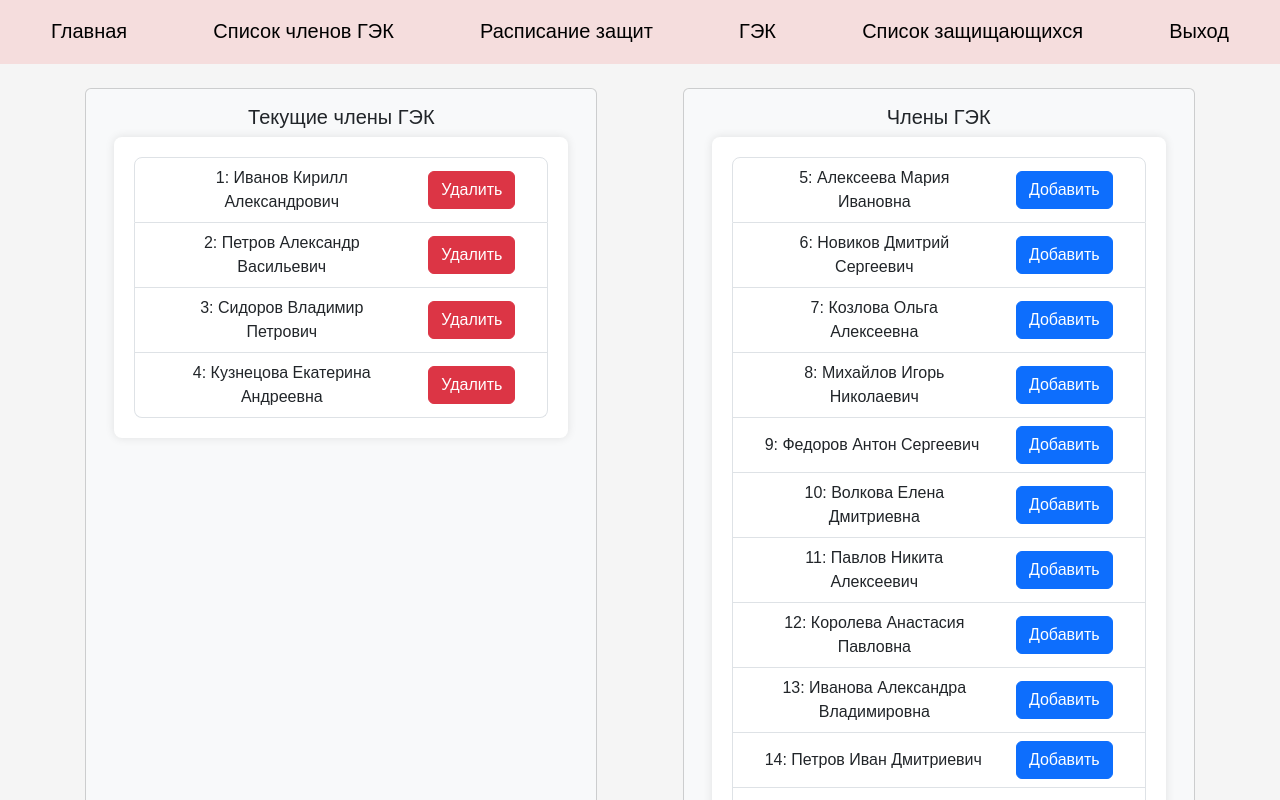
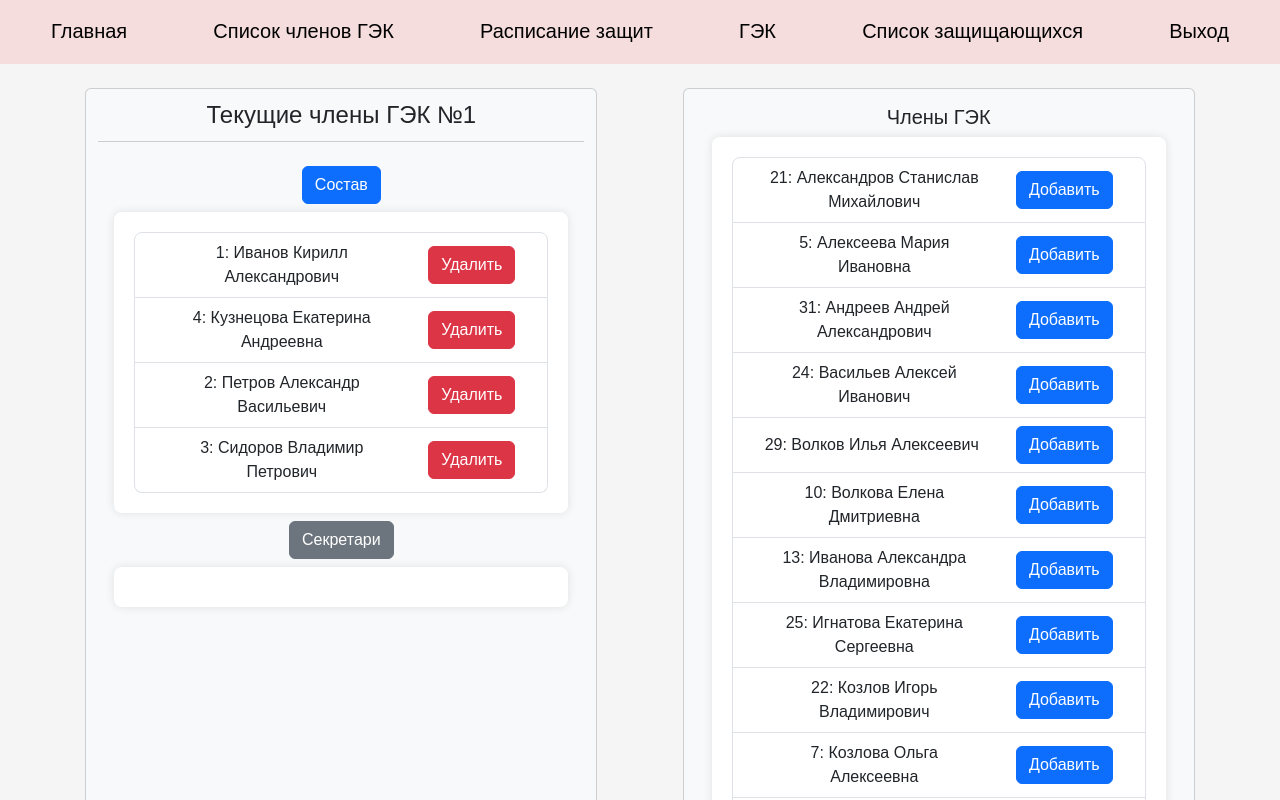
Before and after one commit to alexyackovlev192/VKR, a React (Create React App) app: page /edit-gek/1 in a window 1280 px wide. Shown: the top 800 px of the page. Built offline with nearby package versions, Linux system fonts and the light colour scheme.

Commit message:
EditGekPage

```diff
--- a/src/pages/EditGekPage.js
+++ b/src/pages/EditGekPage.js
@@ -8,6 +8,7 @@ const EditGekPage = () => {
     const { gekId } = useParams(); // Получаем параметр маршрута
     const [membersGek, setMembersGek] = useState([]);
     const [allMembersGek, setAllMembersGek] = useState([]);
+    const [selectedCategory, setSelectedCategory] = useState('Состав'); // Добавляем состояние для выбранной категории
 
     useEffect(() => {
         // Находим данные выбранной ГЭК по идентификатору из параметра маршрута
@@ -24,8 +25,14 @@ const EditGekPage = () => {
     }, [gekId]);
 
     const handleMemberAdd = (member) => {
-        // Добавить участника в список текущих участников
-        setMembersGek([...membersGek, member]);
+        // Добавить участника в выбранную категорию
+        if (selectedCategory === 'Состав') {
+            setMembersGek([...membersGek, member]);
+        } else if (selectedCategory === 'Секретари') {
+            // Добавить участника в список секретарей
+            // Здесь предполагается, что у вас есть отдельный массив для секретарей в объекте gek или другой логике
+            // Например, gek.secretaries.push(member)
+        }
 
         // Удалить участника из списка доступных участников
         const updatedMembers = allMembersGek.filter(m => m.id !== member.id);
@@ -41,14 +48,27 @@ const EditGekPage = () => {
         setMembersGek(updatedMembers);
     };
 
+    const handleCategoryChange = (category) => {
+        setSelectedCategory(category);
+    };
+
+    // Сортировка по алфавиту ФИО
+    const sortedMembersGek = membersGek.slice().sort((a, b) => a.name.localeCompare(b.name));
+    const sortedAllMembersGek = allMembersGek.slice().sort((a, b) => a.name.localeCompare(b.name));
+
   return (
     <div className="container-fluid text-center my-3">
       <div className="row justify-content-evenly">
         <Card style={{ minWidth: '500px', width: '40%' }} className="my-2 text-center bg-light">
+            <Card.Header className="fs-4 bg-light">Текущие члены ГЭК №{gekId}</Card.Header>
             <Card.Body>
-                <Card.Title className="text-center fs-5">Текущие члены ГЭК</Card.Title>
-                <ListGroup className="container">
-                    {membersGek.map((member, index) => (
+                <Button
+                    variant={selectedCategory === 'Состав' ? 'primary' : 'secondary'}
+                    onClick={() => handleCategoryChange('Состав')}
+                    className="mx-3 my-2"
+                >Состав</Button>
+                <ListGroup className="container text-center">
+                    {selectedCategory === 'Состав' && sortedMembersGek.map((member, index) => (
                     <ListGroup.Item key={index} className="d-flex justify-content-between align-items-center py-2">
                         <span className="mx-3">{member.id}: {member.name}</span>
                         <Button
@@ -57,17 +77,33 @@ const EditGekPage = () => {
                             className="mx-3"
                         >Удалить</Button>
                     </ListGroup.Item>
-                ))}
+                    ))}
+                </ListGroup>
+                <Button
+                    variant={selectedCategory === 'Секретари' ? 'primary' : 'secondary'}
+                    onClick={() => handleCategoryChange('Секретари')}
+                    className="mx-3 my-2"
+                >Секретари</Button>
+                <ListGroup className="container text-center">
+                    {selectedCategory === 'Секретари' && sortedMembersGek.map((member, index) => (
+                    <ListGroup.Item key={index} className="d-flex justify-content-between align-items-center py-2">
+                        <span className="mx-3">{member.id}: {member.name}</span>
+                        <Button
+                            variant="danger"
+                            onClick={() => handleMemberRemove(member)}
+                            className="mx-3"
+                        >Удалить</Button>
+                    </ListGroup.Item>
+                    ))}
                 </ListGroup>
             </Card.Body>
         </Card>
-
 
         <Card style={{ minWidth: '500px', width: '40%' }} className="my-2 text-center bg-light">
             <Card.Body>
                 <Card.Title className="text-center fs-5">Члены ГЭК</Card.Title>
                 <ListGroup className="container">
-                    {allMembersGek.map((member, index) => (
+                    {sortedAllMembersGek.map((member, index) => (
                     <ListGroup.Item key={index} className="d-flex justify-content-between align-items-center py-2">
                         <span className="mx-3">{member.id}: {member.name}</span>
                         <Button
```
